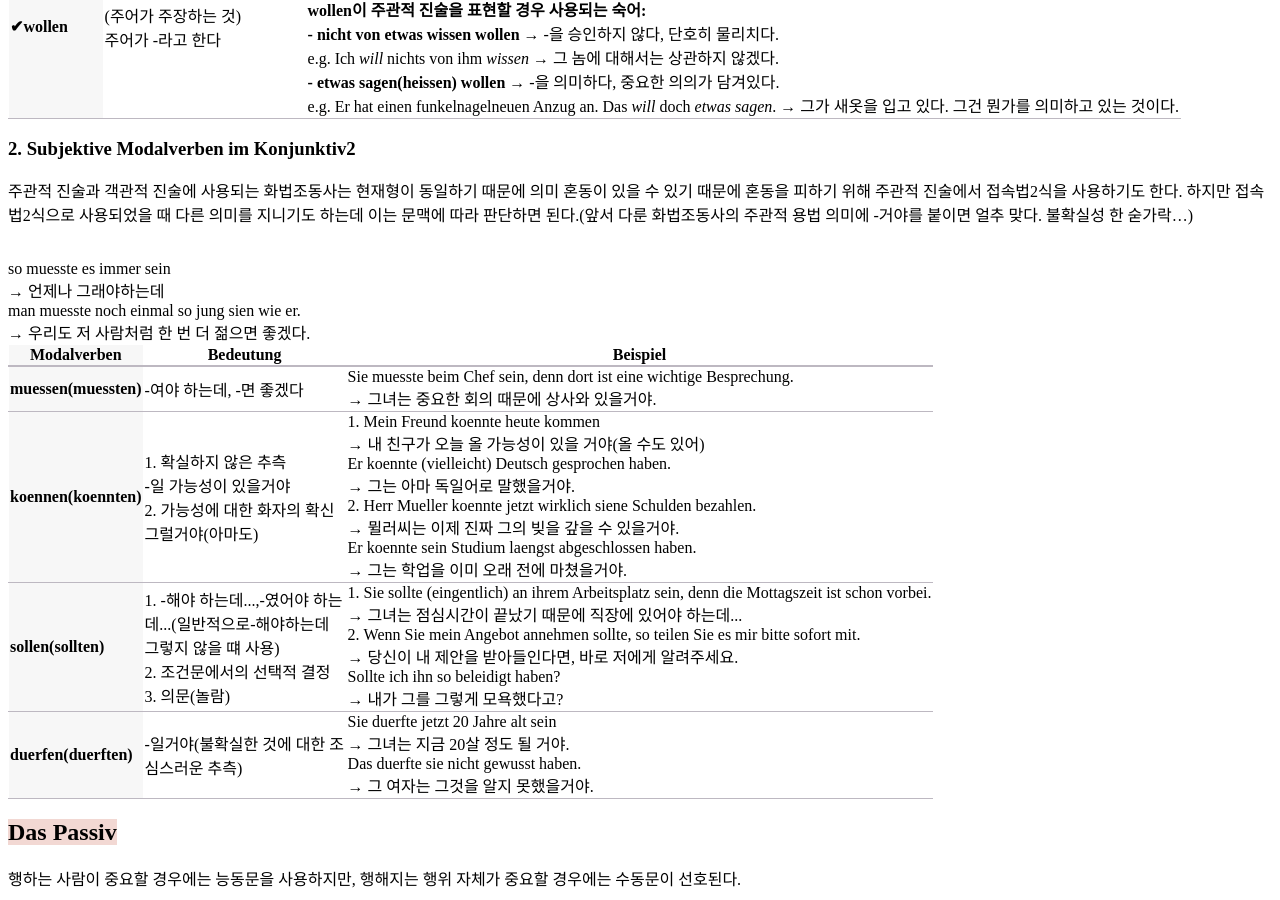
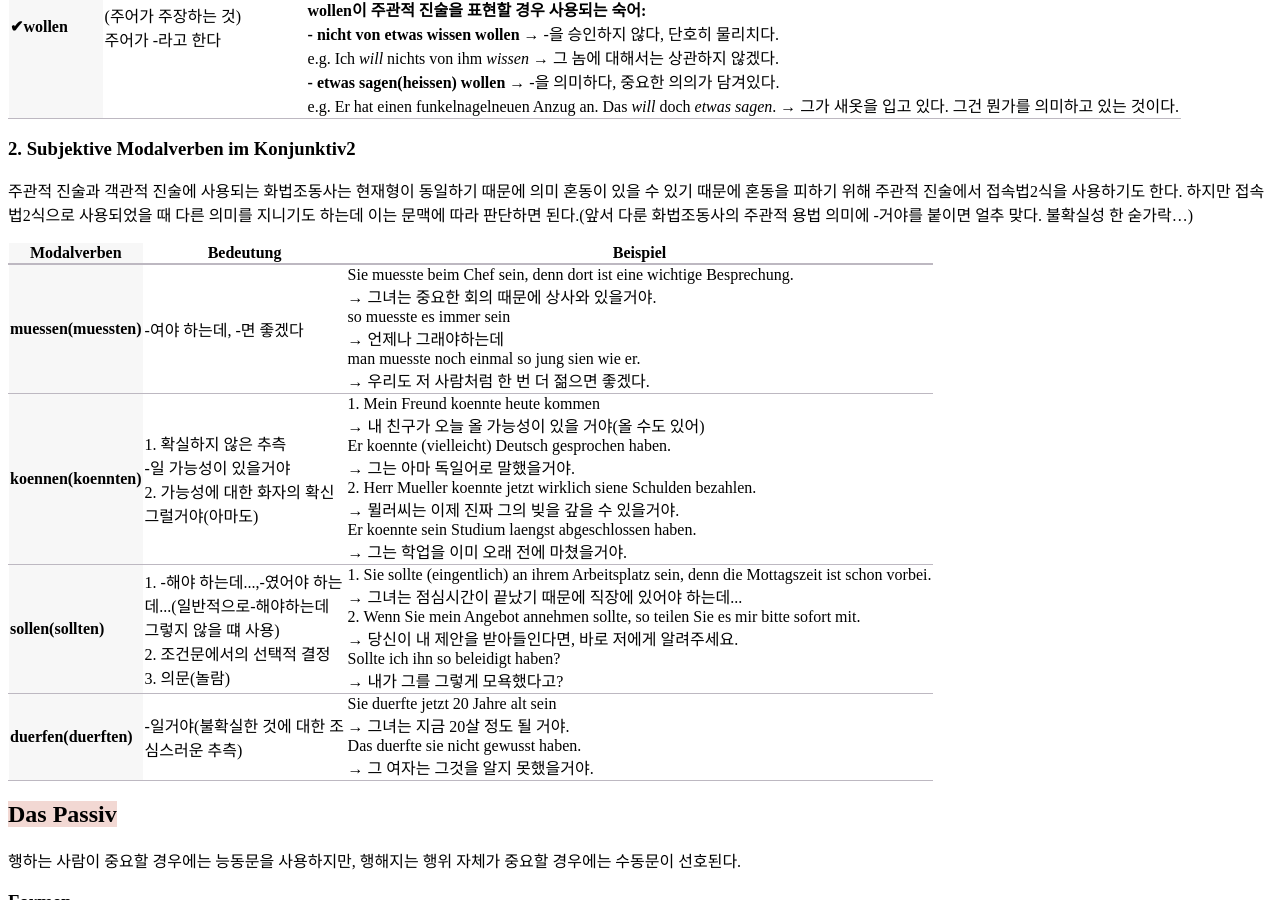
Before and after one commit to finddme/finddme.github.io, a Jekyll site: the page built from _posts/2021-01-24-DeutschGrammtik.md, in a window 1280 px wide and 900 px high, scrolled down 3245 px. Built offline with Jekyll 4.4.1, drawn with Linux system fonts in a browser that asks for light colours.

Commit message:
Update 2021-01-24-DeutschGrammtik.md

```diff
--- a/_posts/2021-01-24-DeutschGrammtik.md
+++ b/_posts/2021-01-24-DeutschGrammtik.md
@@ -225,7 +225,7 @@ Modalverben(화법조동사)는 행동의 태도를 나타내주는 동사라서
    <body>
      <table style="border-collapse:collapse">
        <tr><th class="line4" bgcolor="#F8F7F9">Modalverben</th><th class="line5">Bedeutung</th><th class="line2">Beispiel</th></tr>
-       <tr><td class="line3"><strong>muessen(muessten)</strong></td><td class="line">-여야 하는데, -면 좋겠다</td><td class="line">Sie muesste beim Chef sein, denn dort ist eine wichtige Besprechung.<br>→ 그녀는 중요한 회의 때문에 상사와 있을거야.</td><br>so muesste es immer sein<br>→ 언제나 그래야하는데<br>man muesste noch einmal so jung sien wie er.<br>→ 우리도 저 사람처럼 한 번 더 젊으면 좋겠다.</tr>
+       <tr><td class="line3"><strong>muessen(muessten)</strong></td><td class="line">-여야 하는데, -면 좋겠다</td><td class="line">Sie muesste beim Chef sein, denn dort ist eine wichtige Besprechung.<br>→ 그녀는 중요한 회의 때문에 상사와 있을거야.<br>so muesste es immer sein<br>→ 언제나 그래야하는데<br>man muesste noch einmal so jung sien wie er.<br>→ 우리도 저 사람처럼 한 번 더 젊으면 좋겠다.</td></tr>
        <tr><td class="line3"><strong>koennen(koennten)</strong></td><td class="line">1. 확실하지 않은 추측<br>-일 가능성이 있을거야<br>2. 가능성에 대한 화자의 확신<br>그럴거야(아마도)</td><td class="line">1. Mein Freund koennte heute kommen<br>→ 내 친구가 오늘 올 가능성이 있을 거야(올 수도 있어)<br>Er koennte (vielleicht) Deutsch gesprochen haben.<br>→ 그는 아마 독일어로 말했을거야.<br>2. Herr Mueller koennte jetzt wirklich siene Schulden bezahlen.<br>→ 뮐러씨는 이제 진짜 그의 빚을 갚을 수 있을거야.<br>Er koennte sein Studium laengst abgeschlossen haben.<br>→ 그는 학업을 이미 오래 전에 마쳤을거야. </td></tr>
        <tr><td class="line3"><strong>sollen(sollten)</strong></td><td class="line">1. -해야 하는데...,-였어야 하는데...(일반적으로-해야하는데 그렇지 않을 떄 사용)<br>2. 조건문에서의 선택적 결정<br>3. 의문(놀람)</td><td class="line">1. Sie sollte (eingentlich) an ihrem Arbeitsplatz sein, denn die Mottagszeit ist schon vorbei.<br>→ 그녀는 점심시간이 끝났기 때문에 직장에 있어야 하는데...<br>2. Wenn Sie mein Angebot annehmen sollte, so teilen Sie es mir bitte sofort mit.<br>→ 당신이 내 제안을 받아들인다면, 바로 저에게 알려주세요.<br>Sollte ich ihn so beleidigt haben?<br>→ 내가 그를 그렇게 모욕했다고? </td></tr>
        <tr><td class="line3"><strong>duerfen(duerften)</strong></td><td class="line">-일거야(불확실한 것에 대한 조심스러운 추측)</td><td class="line">Sie duerfte jetzt 20 Jahre alt sein<br>→ 그녀는 지금 20살 정도 될 거야.<br>Das duerfte sie nicht gewusst haben.<br>→ 그 여자는 그것을 알지 못했을거야.</td></tr>
```
